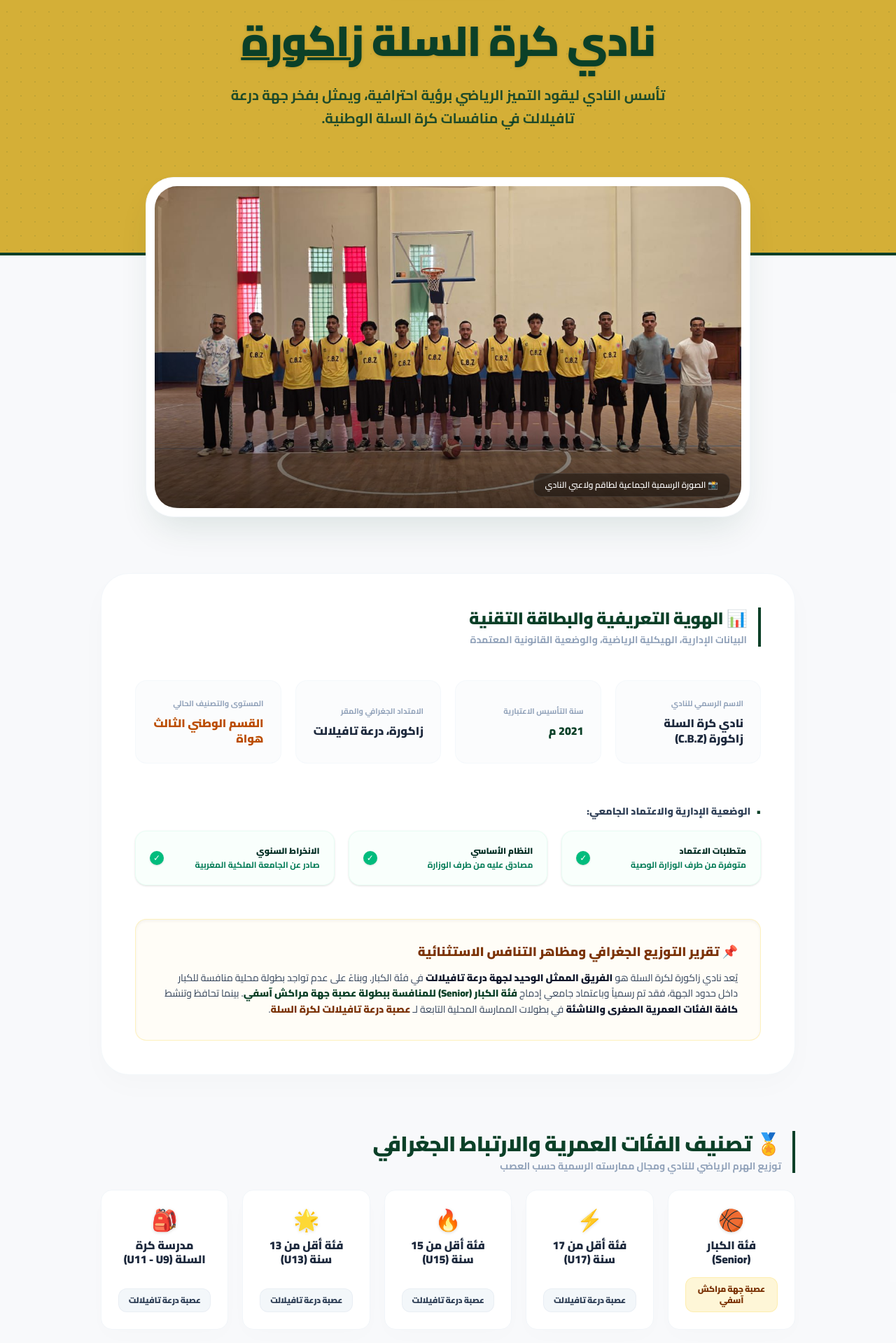
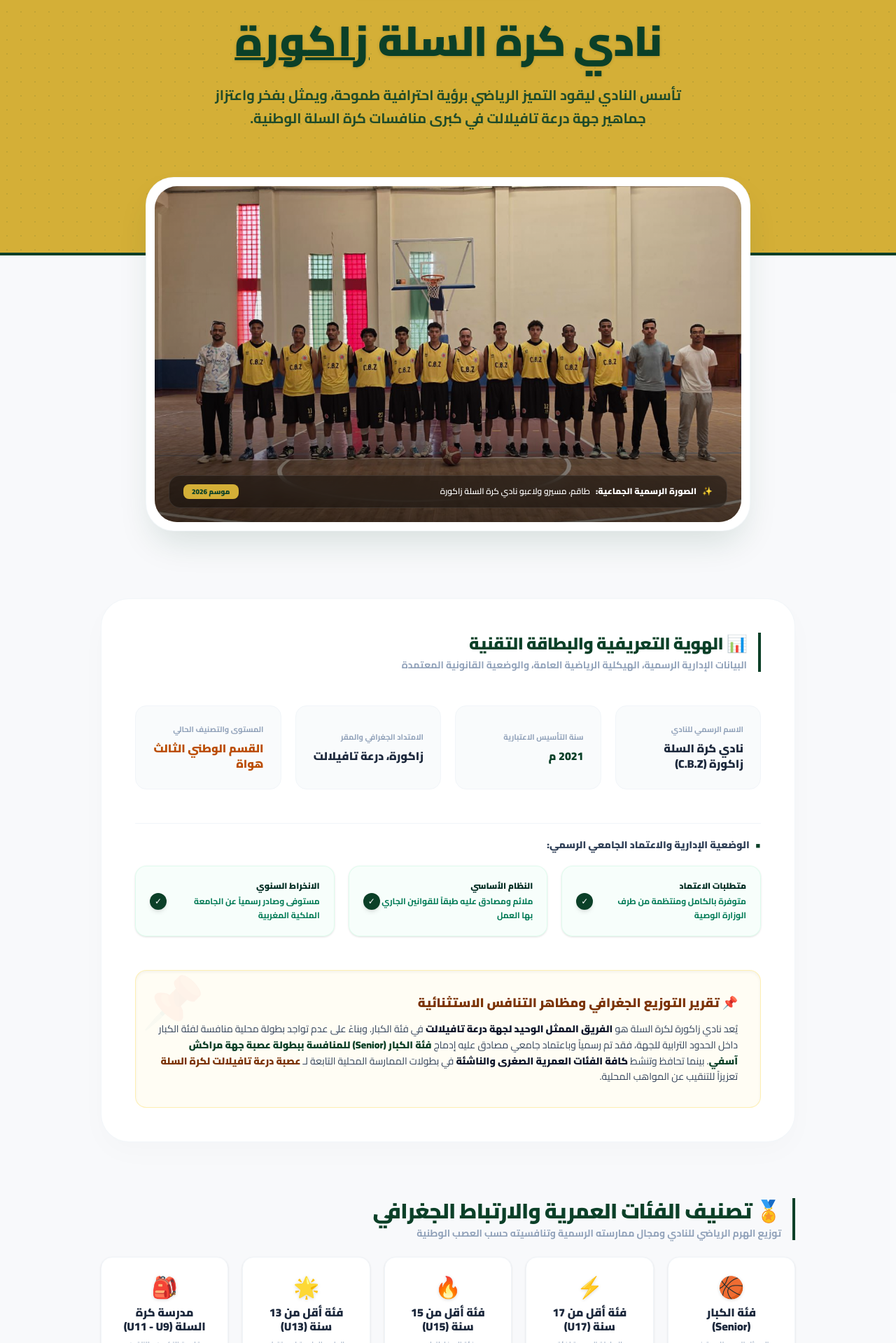
Before and after one commit to ILYAS11123/cbz-website, a Next.js app: page / in a window 1280 px wide. Shown: the part 201-2120 px from the top of the page at 70% size. Built offline with nearby package versions, Linux system fonts and the light colour scheme.

Commit message:
Fix layout and page for SEO

```diff
--- a/app/layout.tsx
+++ b/app/layout.tsx
@@ -2,11 +2,12 @@ import './globals.css'
 import React from 'react'
 import Link from 'next/link'
 
+// 🚀 إعدادات الـ SEO العامة للموقع وكود التحقق من Google Search Console
 export const metadata = {
   title: 'C.B.Z - نادي كرة السلة زاكورة',
-  description: 'الموقع الرسمي لنادي كرة السلة زاكورة - الهوية، الإدارة ومركز المواجهات',
+  description: 'الموقع الرسمي لنادي كرة السلة زاكورة (C.B.Z) - الهوية، الإدارة، ومركز المواجهات لممثل جهة درعة تافيلالت.',
   verification: {
-    google: 'AcAdNKgo50lCXbyPltSG55tkEyYlSskTzvtHfWEue2c',
+    google: 'AcAdNKgo50lCXbyPltSG55tkEyYlSskTzvtHfWEue2c', // كود التحقق شغال 100%
   },
 }
 
@@ -42,7 +43,7 @@ export default function RootLayout({
               </span>
             </Link>
 
-            {/* الروابط المتناسقة مع الخلفية الخضراء */}
+            {/* الروابط المتناسقة مع الخلفية الخضراء والتأثيرات الحركية */}
             <div className="flex flex-wrap items-center justify-center gap-4 lg:gap-7 font-bold text-xs md:text-sm">
               <Link href="/" className="text-white hover:text-[#D4AF37] transition-colors relative after:content-[''] after:absolute after:bottom-[-4px] after:right-0 after:w-0 hover:after:w-full after:h-[2px] after:bg-[#D4AF37] after:transition-all">
                 الرئيسية
@@ -80,9 +81,10 @@ export default function RootLayout({
           </div>
         </nav>
 
+        {/* 📋 محتوى الصفحات الديناميكي */}
         <main className="min-h-screen">{children}</main>
 
-        {/* Footer التحتاني متناسق مع الهيدر بالأخضر */}
+        {/* 🏆 Footer التحتاني المتناسق بالكامل مع الهوية البصرية للنادي */}
         <footer className="bg-[#0B4028] text-gray-300 border-t-8 border-[#D4AF37] py-8 mt-12">
           <div className="container mx-auto max-w-5xl px-4 text-center space-y-4">
             <h3 className="font-black text-white text-lg">نادي كرة السلة زاكورة © 2026</h3>
--- a/app/page.tsx
+++ b/app/page.tsx
@@ -1,143 +1,157 @@
 import React from 'react'
 
+// 🚀 إعدادات الـ SEO الخاصة بالصفحة الرئيسية والـ OpenGraph للبارطاج
+export const metadata = {
+  title: 'نادي كرة السلة زاكورة | الموقع الرسمي C.B.Z',
+  description: 'اكتشف الهوية التعريفية لنادي كرة السلة زاكورة (C.B.Z). تصنيف الفئات العمرية، الوضعية القانونية، وتقارير الممارسة الرياضية بجهة درعة تافيلالت.',
+  keywords: ['نادي كرة السلة زاكورة', 'كرة السلة زاكورة', 'C.B.Z', 'عصبة درعة تافيلالت', 'كرة السلة درعة تافيلالت', 'رياضة زاكورة'],
+  openGraph: {
+    title: 'نادي كرة السلة زاكورة | الموقع الرسمي C.B.Z',
+    description: 'البوابة الرسمية والبطاقة التقنية لنادي كرة السلة زاكورة، ممثل جهة درعة تافيلالت في منافسات كرة السلة الوطنية.',
+    url: 'https://cbz-zagora.vercel.app',
+    siteName: 'C.B.Z Zagora',
+    locale: 'ar_MA',
+    type: 'website',
+    images: [
+      {
+        url: '/team-photo.jpg.jpeg',
+        width: 1200,
+        height: 630,
+        alt: 'الصورة الرسمية الجماعية للاعبي وطاقم نادي زاكورة لكرة السلة',
+      },
+    ],
+  },
+}
+
 export default function Home() {
+  // 🏀 معطيات الفئات العمرية المنتمية للنادي
   const ageGroups = [
-    { name: "فئة الكبار (Senior)", label: "عصبة جهة مراكش آسفي", icon: "🏀", status: "competition" },
-    { name: "فئة أقل من 17 سنة (U17)", label: "عصبة درعة تافيلالت", icon: "⚡", status: "local" },
-    { name: "فئة أقل من 15 سنة (U15)", label: "عصبة درعة تافيلالت", icon: "🔥", status: "local" },
-    { name: "فئة أقل من 13 سنة (U13)", label: "عصبة درعة تافيلالت", icon: "🌟", status: "local" },
-    { name: "مدرسة كرة السلة (U11 - U9)", label: "عصبة درعة تافيلالت", icon: "🎒", status: "local" }
+    { name: "فئة الكبار (Senior)", label: "عصبة جهة مراكش آسفي", icon: "🏀", status: "competition", desc: "الممثل الوحيد للجهة في المنافسات الوطنية" },
+    { name: "فئة أقل من 17 سنة (U17)", label: "عصبة درعة تافيلالت", icon: "⚡", status: "local", desc: "البطولة الجهوية لفئة الفتيان" },
+    { name: "فئة أقل من 15 سنة (U15)", label: "عصبة درعة تافيلالت", icon: "🔥", status: "local", desc: "فئة الصغار لتطوير المهارات الأساسية" },
+    { name: "فئة أقل من 13 سنة (U13)", label: "عصبة درعة تافيلالت", icon: "🌟", status: "local", desc: "البراعم الواعدة لمستقبل كرة السلة بالمدينة" },
+    { name: "مدرسة كرة السلة (U11 - U9)", label: "عصبة درعة تافيلالت", icon: "🎒", status: "local", desc: "قاعدة التكوين والتلقين الأولي للصغار" }
   ];
 
+  // 📋 تفاصيل الوضعية القانونية والاعتماد
   const legalStatus = [
-    { title: "متطلبات الاعتماد", detail: "متوفرة من طرف الوزارة الوصية" },
-    { title: "النظام الأساسي", detail: "مصادق عليه من طرف الوزارة" },
-    { title: "الانخراط السنوي", detail: "صادر عن الجامعة الملكية المغربية" }
+    { title: "متطلبات الاعتماد", detail: "متوفرة بالكامل ومنتظمة من طرف الوزارة الوصية" },
+    { title: "النظام الأساسي", detail: "ملائم ومصادق عليه طبقاً للقوانين الجاري بها العمل" },
+    { title: "الانخراط السنوي", detail: "مستوفى وصادر رسمياً عن الجامعة الملكية المغربية" }
   ];
 
   return (
     <div className="min-h-screen bg-slate-50/50 pb-24 text-right antialiased selection:bg-[#0B4028] selection:text-white" dir="rtl">
 
-      {/* 1. قسم الواجهة الترحيبية (Hero Section) - تم تعديله للأصفر والأخضر بنجاح */}
+      {/* 👑 واجهة الترحيب الكبرى (Hero Section) باللون الأصفر والرموز الخلفية */}
       <section className="relative bg-[#D4AF37] text-[#0B4028] pt-24 pb-44 px-4 overflow-hidden border-b-4 border-[#0B4028]">
-        {/* النقاط الخلفية الجمالية بالأخضر فوق الأصفر */}
         <div className="absolute inset-0 opacity-10 bg-[radial-gradient(#0B4028_1px,transparent_1px)] [background-size:20px_20px]"></div>
-
-        <div className="container mx-auto max-w-4xl space-y-6 relative z-10 text-center">
-          {/* البادج الفوقاني متناسق بالأخضر */}
-          <div className="inline-flex items-center gap-2 bg-[#0B4028]/10 backdrop-blur-md text-[#0B4028] border border-[#0B4028]/20 px-4 py-2 rounded-full font-bold text-xs shadow-sm">
-            <span>🏀</span> البوابة الرسمية لنادي C.B.Z
+        <div className="container mx-auto max-w-4xl space-y-6 relative z-10 text-center animate-fade-in">
+          <div className="inline-flex items-center gap-2 bg-[#0B4028]/10 backdrop-blur-md text-[#0B4028] border border-[#0B4028]/20 px-4 py-2 rounded-full font-bold text-xs shadow-sm hover:bg-[#0B4028]/20 transition-all cursor-pointer">
+            <span>🏀</span> البوابة الرسمية والمنصة التعريفية لنادي C.B.Z
           </div>
-
-          {/* العنوان الكبير بالأخضر الكامل مع خط تحت كلمة زاكورة */}
           <h1 className="text-4xl md:text-6xl font-black tracking-tight text-[#0B4028] leading-tight drop-shadow-sm">
-            نادي كرة السلة <span className="underline decoration-4 decoration-[#0B4028]">زاكورة</span>
+            نادي كرة السلة <span className="underline decoration-4 decoration-[#0B4028] tracking-wide">زاكورة</span>
           </h1>
-
-          {/* الوصف بالأخضر الداكن لضمان أعلى نسبة وضوح وقراءة فوق الأصفر */}
           <p className="text-[#0B4028]/90 max-w-2xl mx-auto text-base md:text-xl font-bold leading-relaxed">
-            تأسس النادي ليقود التميز الرياضي برؤية احترافية، ويمثل بفخر جهة درعة تافيلالت في منافسات كرة السلة الوطنية.
+            تأسس النادي ليقود التميز الرياضي برؤية احترافية طموحة، ويمثل بفخر واعتزاز جماهير جهة درعة تافيلالت في كبرى منافسات كرة السلة الوطنية.
           </p>
         </div>
       </section>
 
-      {/* 📸 2. الحاوية العائمة لصورة الفريق الجمالية (محفوظة بالكامل) */}
+      {/* 📸 إطار الصورة الرسمية للفريق (تأثير مائل ومتداخل مع الواجهة) */}
       <section className="container mx-auto max-w-4xl px-4 -mt-28 relative z-20">
-        <div className="bg-white p-3 rounded-[2.5rem] shadow-[0_25px_50px_-12px_rgba(11,64,40,0.12)] border border-slate-100 overflow-hidden">
+        <div className="bg-white p-3 rounded-[2.5rem] shadow-[0_25px_50px_-12px_rgba(11,64,40,0.15)] border border-slate-100/80 overflow-hidden hover:shadow-[0_30px_60px_-10px_rgba(11,64,40,0.2)] transition-shadow duration-500">
           <div className="relative rounded-[2rem] overflow-hidden group shadow-inner bg-slate-100">
             <img
               src="/team-photo.jpg.jpeg"
               alt="فريق نادي زاكورة لكرة السلة"
-              className="w-full h-auto object-cover max-h-[460px] transform group-hover:scale-[1.02] transition-transform duration-700 ease-out"
+              className="w-full h-auto object-cover max-h-[480px] transform group-hover:scale-[1.03] transition-transform duration-700 ease-out"
             />
-            <div className="absolute inset-0 bg-gradient-to-t from-black/60 via-transparent to-transparent"></div>
-            <div className="absolute bottom-4 right-4 bg-black/40 backdrop-blur-md text-white text-xs font-semibold px-4 py-2 rounded-xl border border-white/10">
-              📸 الصورة الرسمية الجماعية لطاقم ولاعبي النادي
+            <div className="absolute inset-0 bg-gradient-to-t from-black/70 via-black/10 to-transparent opacity-90"></div>
+            <div className="absolute bottom-5 right-5 left-5 flex flex-col sm:flex-row items-start sm:items-center justify-between gap-3 bg-black/40 backdrop-blur-md text-white text-xs font-semibold px-5 py-3 rounded-2xl border border-white/10">
+              <span className="flex items-center gap-2">✨ <strong>الصورة الرسمية الجماعية:</strong> طاقم، مسيرو ولاعبو نادي كرة السلة زاكورة</span>
+              <span className="bg-[#D4AF37] text-[#0B4028] font-black px-3 py-1 rounded-lg text-[10px]">موسم 2026</span>
             </div>
           </div>
         </div>
       </section>
 
-      {/* 📑 3. الكتلة الهندسية للبطاقة التقنية والمعلومات العامة */}
-      <section className="container mx-auto max-w-5xl px-4 mt-20">
-        <div className="bg-white rounded-[2.5rem] p-6 md:p-12 shadow-[0_15px_40px_rgba(0,0,0,0.02)] border border-slate-100/80 space-y-12">
+      {/* 📊 القسم الخاص بالبطاقة التقنية والبيانات الإدارية */}
+      <section className="container mx-auto max-w-5xl px-4 mt-24">
+        <div className="bg-white rounded-[2.5rem] p-6 md:p-12 shadow-[0_15px_40px_rgba(0,0,0,0.02)] border border-slate-100/90 space-y-12">
 
-          {/* عنوان القسم */}
           <div className="flex items-center gap-4 border-r-4 border-[#0B4028] pr-4">
             <div>
               <h2 className="text-2xl md:text-3.5xl font-black text-[#0B4028] tracking-tight">📊 الهوية التعريفية والبطاقة التقنية</h2>
-              <p className="text-xs md:text-sm text-slate-400 font-bold mt-1">البيانات الإدارية، الهيكلية الرياضية، والوضعية القانونية المعتمدة</p>
+              <p className="text-xs md:text-sm text-slate-400 font-bold mt-1">البيانات الإدارية الرسمية، الهيكلية الرياضية العامة، والوضعية القانونية المعتمدة</p>
             </div>
           </div>
 
-          {/* شبكة البطاقات العلوية الأربعة */}
+          {/* مربعات المعلومات الأربعة */}
           <div className="grid grid-cols-1 sm:grid-cols-2 md:grid-cols-4 gap-5">
             {[
               { label: "الاسم الرسمي للنادي", value: "نادي كرة السلة زاكورة (C.B.Z)", style: "text-slate-800" },
               { label: "سنة التأسيس الاعتبارية", value: "2021 م", style: "text-[#0B4028]" },
               { label: "الامتداد الجغرافي والمقر", value: "زاكورة، درعة تافيلالت", style: "text-slate-800" },
-              { label: "المستوى والتصنيف الحالي", value: "القسم الوطني الثالث هواة", style: "text-[#amber-800] text-amber-700 font-black" }
+              { label: "المستوى والتصنيف الحالي", value: "القسم الوطني الثالث هواة", style: "text-amber-700 font-black" }
             ].map((card, i) => (
-              <div key={i} className="bg-slate-50/60 p-6 rounded-2xl border border-slate-100/70 hover:bg-white hover:shadow-lg hover:border-emerald-100/50 transition-all duration-300 flex flex-col justify-center min-h-[110px]">
+              <div key={i} className="bg-slate-50/80 p-6 rounded-2xl border border-slate-100 flex flex-col justify-center min-h-[120px] hover:bg-slate-100/50 transition-colors">
                 <span className="text-[11px] text-slate-400 font-bold block mb-2">{card.label}</span>
                 <span className={`text-sm md:text-base font-black leading-snug ${card.style}`}>{card.value}</span>
               </div>
             ))}
           </div>
 
-          {/* الموقف الإداري والاعتماد القانوني */}
-          <div className="space-y-4 pt-2">
+          {/* الاستيفاء القانوني والجامعي */}
+          <div className="space-y-4 pt-4 border-t border-slate-100">
             <h3 className="font-black text-sm text-slate-700 flex items-center gap-2">
-              <span className="text-[#0B4028] text-base">•</span> الوضعية الإدارية والاعتماد الجامعي:
+              <span className="text-[#0B4028] text-xl">•</span> الوضعية الإدارية والاعتماد الجامعي الرسمي:
             </h3>
             <div className="grid grid-cols-1 md:grid-cols-3 gap-5">
               {legalStatus.map((item, index) => (
-                <div key={index} className="flex items-center justify-between bg-emerald-50/30 text-emerald-950 p-5 rounded-2xl border border-emerald-100/40 shadow-sm">
+                <div key={index} className="flex items-center justify-between bg-emerald-50/40 text-emerald-950 p-5 rounded-2xl border border-emerald-100/60 shadow-sm hover:border-emerald-200 transition-colors">
                   <div className="space-y-1">
                     <h4 className="text-xs font-black text-emerald-950">{item.title}</h4>
-                    <p className="text-xs text-emerald-700 font-bold">{item.detail}</p>
+                    <p className="text-xs text-emerald-700 font-bold leading-relaxed">{item.detail}</p>
                   </div>
-                  <span className="flex items-center justify-center bg-emerald-500 text-white text-xs w-5 h-5 rounded-full shrink-0 shadow-sm font-sans">✓</span>
+                  <span className="flex items-center justify-center bg-[#0B4028] text-white text-xs w-6 h-6 rounded-full shrink-0 shadow-md">✓</span>
                 </div>
               ))}
             </div>
           </div>
 
-          {/* التقرير الاستثنائي الجغرافي */}
-          <div className="bg-amber-50/40 rounded-2xl p-6 md:p-8 border border-amber-200/50 space-y-3 shadow-inner relative overflow-hidden">
-            <h3 className="font-black text-base md:text-lg text-amber-900 flex items-center gap-2">
-              📌 تقرير التوزيع الجغرافي ومظاهر التنافس الاستثنائية
-            </h3>
+          {/* التقرير الجغرافي الاستثنائي */}
+          <div className="bg-amber-50/50 rounded-2xl p-6 md:p-8 border border-amber-200/60 space-y-3 shadow-inner relative overflow-hidden">
+            <div className="absolute left-0 top-0 text-7xl opacity-5 font-black p-2 select-none">📌</div>
+            <h3 className="font-black text-base md:text-lg text-amber-900 flex items-center gap-2">📌 تقرير التوزيع الجغرافي ومظاهر التنافس الاستثنائية</h3>
             <p className="text-xs md:text-sm text-slate-700 font-medium leading-relaxed max-w-4xl">
-              يُعد نادي زاكورة لكرة السلة هو <strong className="text-slate-900 font-black">الفريق الممثل الوحيد لجهة درعة تافيلالت</strong> في فئة الكبار. وبناءً على عدم تواجد بطولة محلية منافسة للكبار داخل حدود الجهة، فقد تم رسمياً وباعتماد جامعي إدماج <strong className="text-[#0B4028] font-black">فئة الكبار (Senior) للمنافسة ببطولة عصبة جهة مراكش آسفي</strong>. بينما تحافظ وتنشط <strong className="text-slate-900 font-black">كافة الفئات العمرية الصغرى والناشئة</strong> في بطولات الممارسة المحلية التابعة لـ <strong className="text-amber-900 font-black">عصبة درعة تافيلالت لكرة السلة</strong>.
+              يُعد نادي زاكورة لكرة السلة هو <strong className="text-slate-900 font-black">الفريق الممثل الوحيد لجهة درعة تافيلالت</strong> في فئة الكبار. وبناءً على عدم تواجد بطولة محلية منافسة لفئة الكبار داخل الحدود الترابية للجهة، فقد تم رسمياً وباعتماد جامعي مصادق عليه إدماج <strong className="text-[#0B4028] font-black">فئة الكبار (Senior) للمنافسة ببطولة عصبة جهة مراكش آسفي</strong>. بينما تحافظ وتنشط <strong className="text-slate-900 font-black">كافة الفئات العمرية الصغرى والناشئة</strong> في بطولات الممارسة المحلية التابعة لـ <strong className="text-amber-900 font-black">عصبة درعة تافيلالت لكرة السلة</strong> تعزيزاً للتنقيب عن المواهب المحلية.
             </p>
           </div>
 
         </div>
       </section>
 
-      {/* 🏅 4. توزيع الفئات العمرية والجهات الحاضنة لها */}
+      {/* 🏅 قسم بطاقات الفئات العمرية */}
       <section className="container mx-auto max-w-5xl px-4 mt-20 space-y-6">
         <div className="flex items-center gap-4 border-r-4 border-[#0B4028] pr-4">
           <div>
             <h2 className="text-2xl md:text-3xl font-black text-[#0B4028] tracking-tight">🏅 تصنيف الفئات العمرية والارتباط الجغرافي</h2>
-            <p className="text-xs md:text-sm text-slate-400 font-bold mt-1">توزيع الهرم الرياضي للنادي ومجال ممارسته الرسمية حسب العصب</p>
+            <p className="text-xs md:text-sm text-slate-400 font-bold mt-1">توزيع الهرم الرياضي للنادي ومجال ممارسته الرسمية وتنافسيته حسب العصب الوطنية</p>
           </div>
         </div>
 
         <div className="grid grid-cols-1 sm:grid-cols-2 md:grid-cols-3 lg:grid-cols-5 gap-5">
           {ageGroups.map((group, index) => (
-            <div key={index} className="bg-white p-6 rounded-2xl shadow-[0_10px_30px_rgba(0,0,0,0.01)] border border-slate-100 text-center space-y-4 hover:border-[#D4AF37] hover:shadow-lg transition-all duration-300 transform hover:-translate-y-1 flex flex-col justify-between min-h-[160px]">
-              <div>
+            <div key={index} className="bg-white p-6 rounded-2xl border border-slate-100 hover:border-slate-200 shadow-sm text-center space-y-4 flex flex-col justify-between min-h-[220px] hover:-translate-y-1 transition-all duration-300">
+              <div className="space-y-2">
                 <span className="text-3xl block filter drop-shadow-sm mb-2">{group.icon}</span>
                 <h4 className="font-black text-slate-800 text-sm md:text-base leading-tight px-1">{group.name}</h4>
+                <p className="text-[11px] text-slate-400 font-medium leading-normal px-2">{group.desc}</p>
               </div>
               <div>
-                <span className={`inline-block w-full py-2 rounded-xl font-black text-[10px] md:text-xs tracking-tight transition-colors ${
-                  group.status === 'competition'
-                    ? 'bg-amber-100/70 text-amber-900 border border-amber-200/50'
-                    : 'bg-slate-100/80 text-slate-700 border border-slate-200/60'
-                }`}>
+                <span className={`inline-block w-full py-2.5 rounded-xl font-black text-[10px] md:text-xs tracking-tight ${group.status === 'competition' ? 'bg-amber-100 text-amber-900 border border-amber-200/60' : 'bg-slate-100 text-slate-700 border border-slate-200/60'}`}>
                   {group.label}
                 </span>
               </div>
@@ -147,5 +161,5 @@ export default function Home() {
       </section>
 
     </div>
-  );
+  )
 }
```
